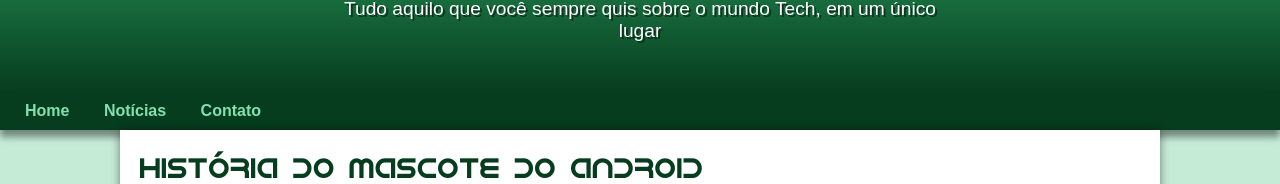
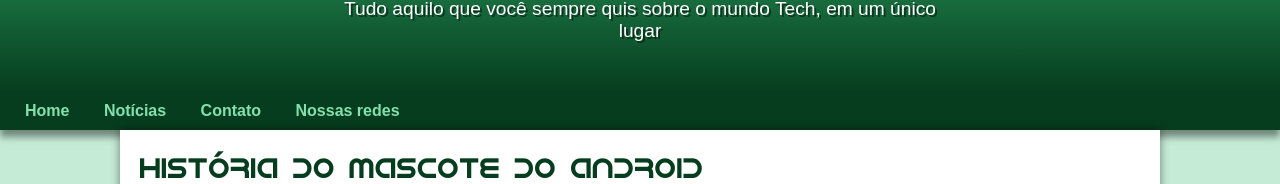
Before and after one commit to isabelleoli/projeto-android, a plain HTML site: page index.html in a window 1280 px wide. Shown: the part 119-303 px from the top of the page. Drawn offline with Linux system fonts and the light colour scheme.

Commit message:
Modifiquei

```diff
--- a/index.html
+++ b/index.html
@@ -16,6 +16,7 @@
         <a href="#">Home</a>
         <a href="#">Notícias</a>
         <a href="#">Contato</a>
+        <a href="#">Nossas redes</a>
     </nav>
     <main>
         <article>
```
